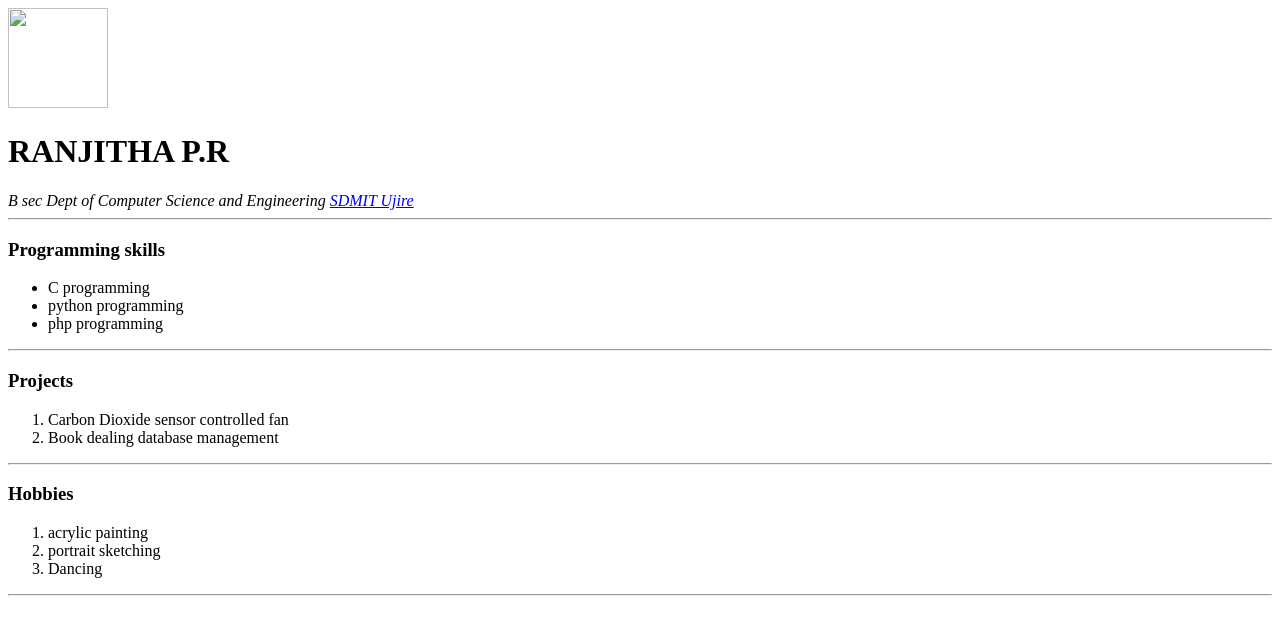
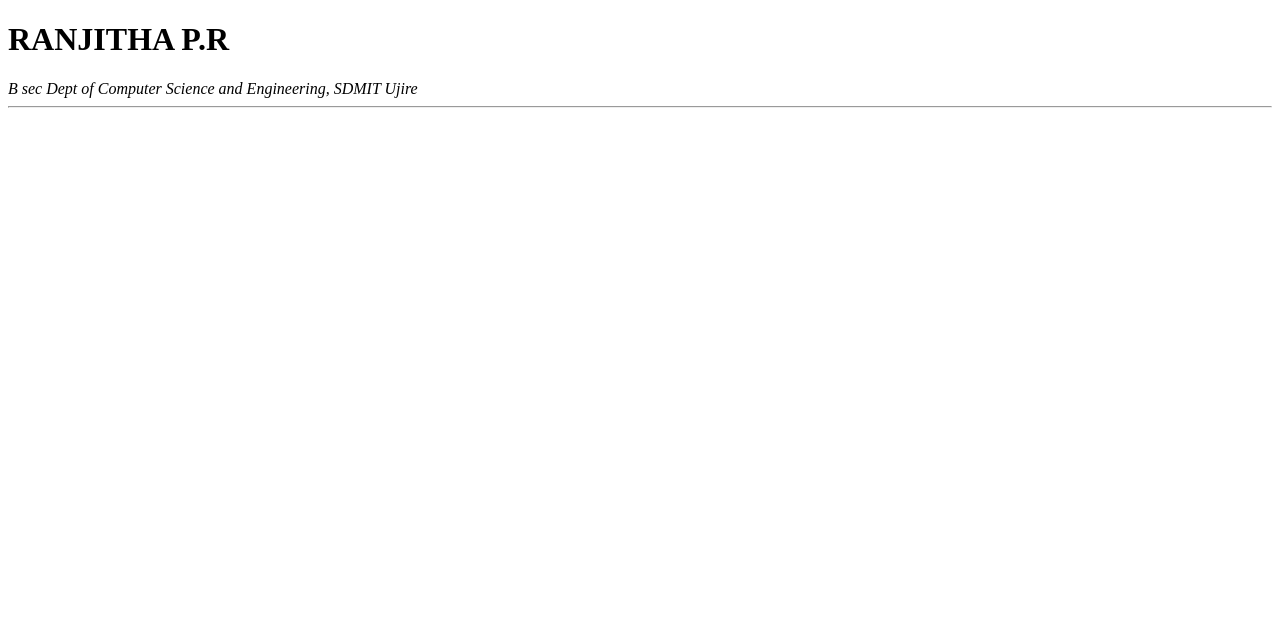
Before and after one commit to ranjithapr9/resume, a plain HTML site: page index.html in a window 1280 px wide. Drawn offline with Linux system fonts and the light colour scheme.

Commit message:
Update index.html

```diff
--- a/index.html
+++ b/index.html
@@ -4,42 +4,10 @@
     <meta charset="utf-8">
     <title>Ranjitha PR</title>
   </head>
-
-  <img src="img\ranjitha.png" width="100" height="100">
   <body>
     <h1>RANJITHA P.R</h1>
     <i> B sec</i>
-    <i> Dept of Computer Science and Engineering</i>
-    <i> <a href=" https://collegedunia.com/college/24407-sdm-institute-of-technology-sdmit-ujire-mangalore/courses-fees"> SDMIT Ujire </a> </i>
-
+    <i> Dept of Computer Science and Engineering, SDMIT Ujire</i>
 <hr />
-<h3>Programming skills</h3>
-<ul>
-
-<li>C programming  </li>
-<li>python programming  </li>
-<li>php programming  </li>
-</ul>
-<hr />
-
-<h3>Projects </h3>
-<ol>
-
-<li>Carbon Dioxide sensor controlled fan </li>
-<li>Book dealing database management</li>
-</ol>
-<hr />
-
-
-<h3>Hobbies</h3>
-<ol>
-
-<li>acrylic painting</li>
-<li>portrait sketching </li>
-<li>Dancing </li>
-</ol>
-<hr />
-
-
   </body>
 </html>
```
